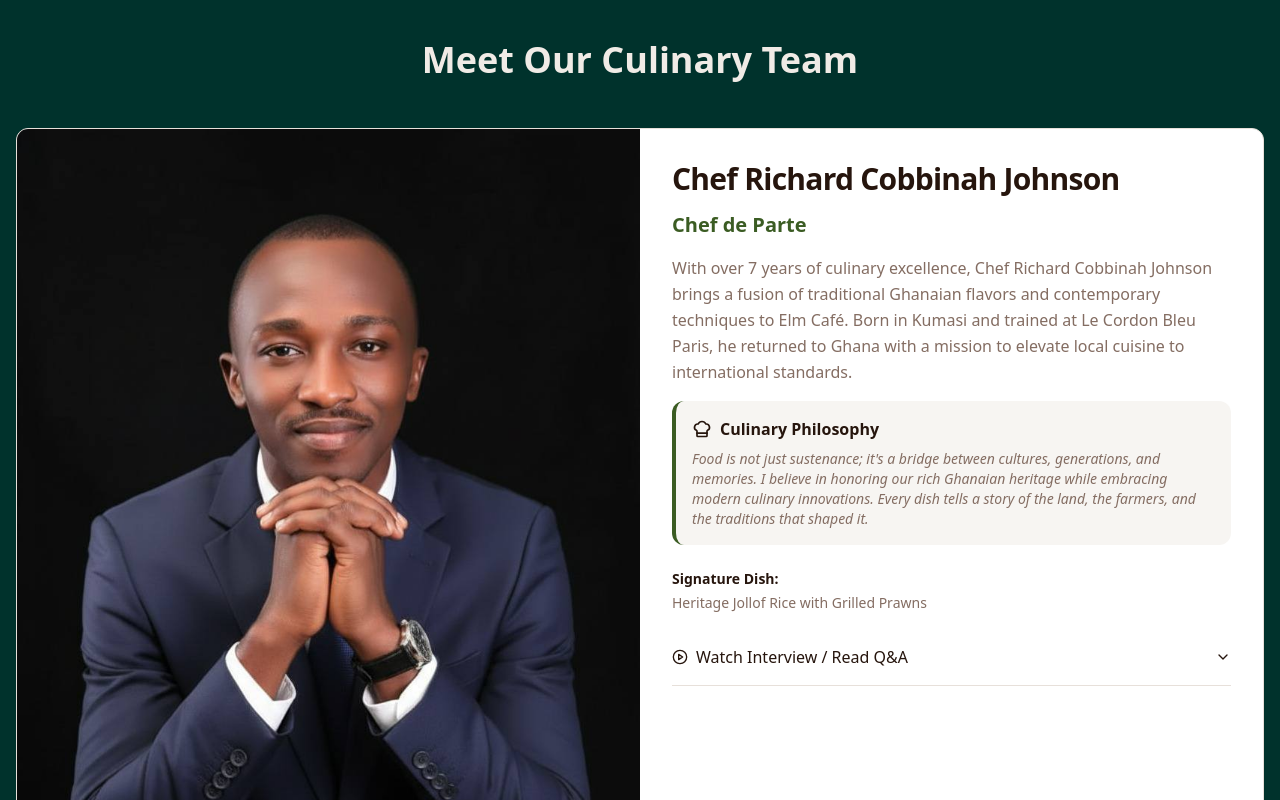
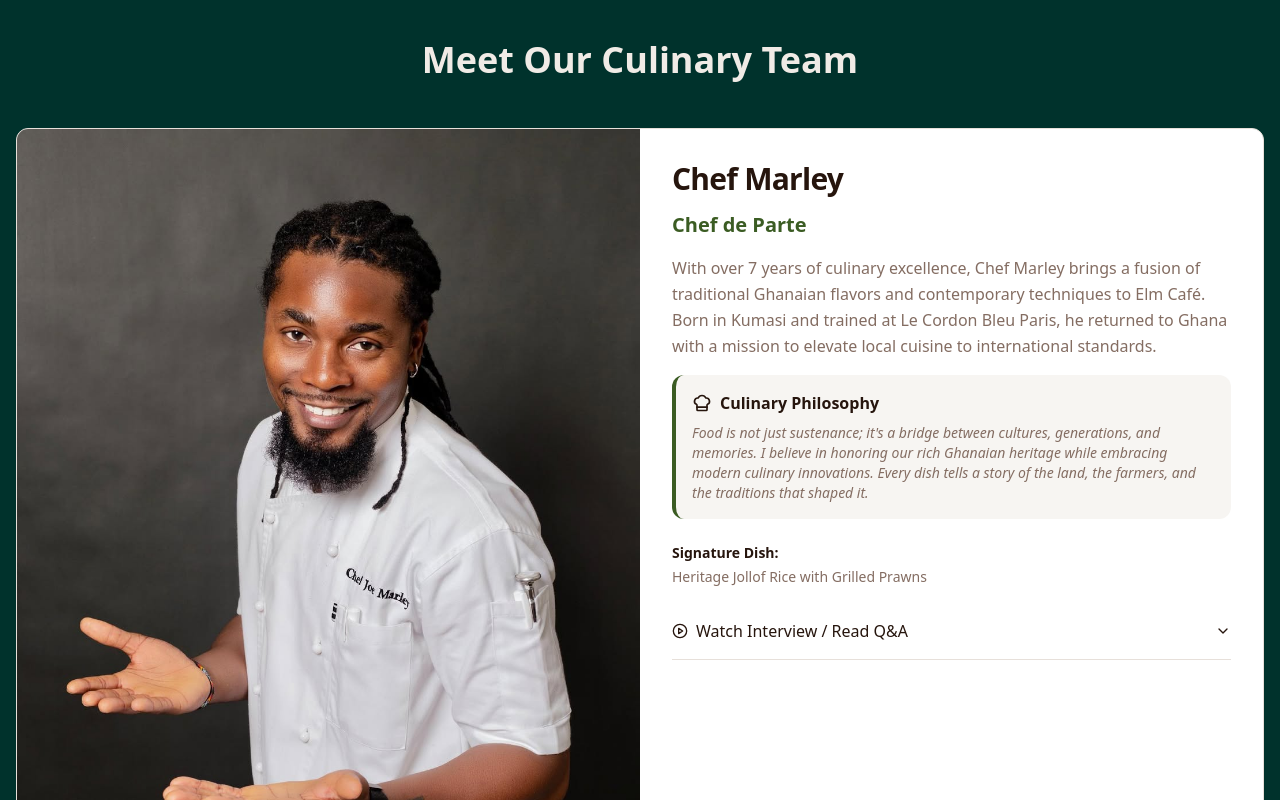
Before and after one commit to benjamin-o-ansah/elm-cafe-connect, a React (Vite) app: page /chefs-corner in a window 1280 px wide. Shown: the part 880-1680 px from the top of the page. Built offline with nearby package versions, Linux system fonts and the light colour scheme; the HTML template or start-up script is replaced by a standard one.

Commit message:
updated the chef's corner

```diff
--- a/src/pages/ChefsCorner.tsx
+++ b/src/pages/ChefsCorner.tsx
@@ -8,7 +8,7 @@ import { ScrollArea } from "@/components/ui/scroll-area";
 import { Badge } from "@/components/ui/badge";
 import { Wine, Calendar, ChefHat, Lightbulb, PlayCircle } from "lucide-react";
 import chefHero from "@/assets/chef-hero.jpg";
-import chefRichard from "@/assets/chef-richard.jpg";
+import chefRichard from "@/assets/chef_marley.jpg";
 import chefAma from "@/assets/chef-ama.jpg";
 import kitchenBts from "@/assets/kitchen-bts.jpg";
 import ingredientPrep from "@/assets/ingredient-prep.jpg";
@@ -19,10 +19,10 @@ import elegantBg from "@/assets/bg-img.png";
 const ChefsCorner = () => {
   const chefs = [
     {
-      name: "Chef Richard Cobbinah Johnson",
+      name: "Chef Marley ",
       role: "Chef de Parte",
       image: chefRichard,
-      bio: "With over 7 years of culinary excellence, Chef Richard Cobbinah Johnson brings a fusion of traditional Ghanaian flavors and contemporary techniques to Elm Café. Born in Kumasi and trained at Le Cordon Bleu Paris, he returned to Ghana with a mission to elevate local cuisine to international standards.",
+      bio: "With over 7 years of culinary excellence, Chef Marley  brings a fusion of traditional Ghanaian flavors and contemporary techniques to Elm Café. Born in Kumasi and trained at Le Cordon Bleu Paris, he returned to Ghana with a mission to elevate local cuisine to international standards.",
       specialty: "Contemporary African Cuisine",
       philosophy: "Food is not just sustenance; it's a bridge between cultures, generations, and memories. I believe in honoring our rich Ghanaian heritage while embracing modern culinary innovations. Every dish tells a story of the land, the farmers, and the traditions that shaped it.",
       signature: "Heritage Jollof Rice with Grilled Prawns",
@@ -72,7 +72,7 @@ const ChefsCorner = () => {
   const signatureDishes = [
     {
       name: "Heritage Jollof Rice",
-      story: "This dish represents Chef Richard's journey from his grandmother's kitchen to Le Cordon Bleu and back home. It's traditional jollof reimagined with premium ingredients and modern techniques, while respecting the soul of the original.",
+      story: "This dish represents Chef Marley's journey from his grandmother's kitchen to Le Cordon Bleu and back home. It's traditional jollof reimagined with premium ingredients and modern techniques, while respecting the soul of the original.",
       ingredients: [
         { name: "Long-grain rice", origin: "Sourced from Volta Region rice farmers" },
         { name: "Fresh tomatoes & peppers", origin: "Organic produce from Akuapem Hills" },
@@ -119,7 +119,7 @@ const ChefsCorner = () => {
 
   const recipes = [
     {
-      title: "Chef Richard's Perfect Jollof at Home",
+      title: "Chef Marley's Perfect Jollof at Home",
       difficulty: "Intermediate",
       time: "45 minutes",
       keyTechnique: "The secret is in the tomato base. Blend your tomatoes, peppers, and onions, then fry the mixture until the oil separates and the color deepens to a rich red. This process, called 'frying your base,' is what gives jollof its signature flavor.",
```
Also changed, not shown: src/assets/chef_marley.jpg (added).
